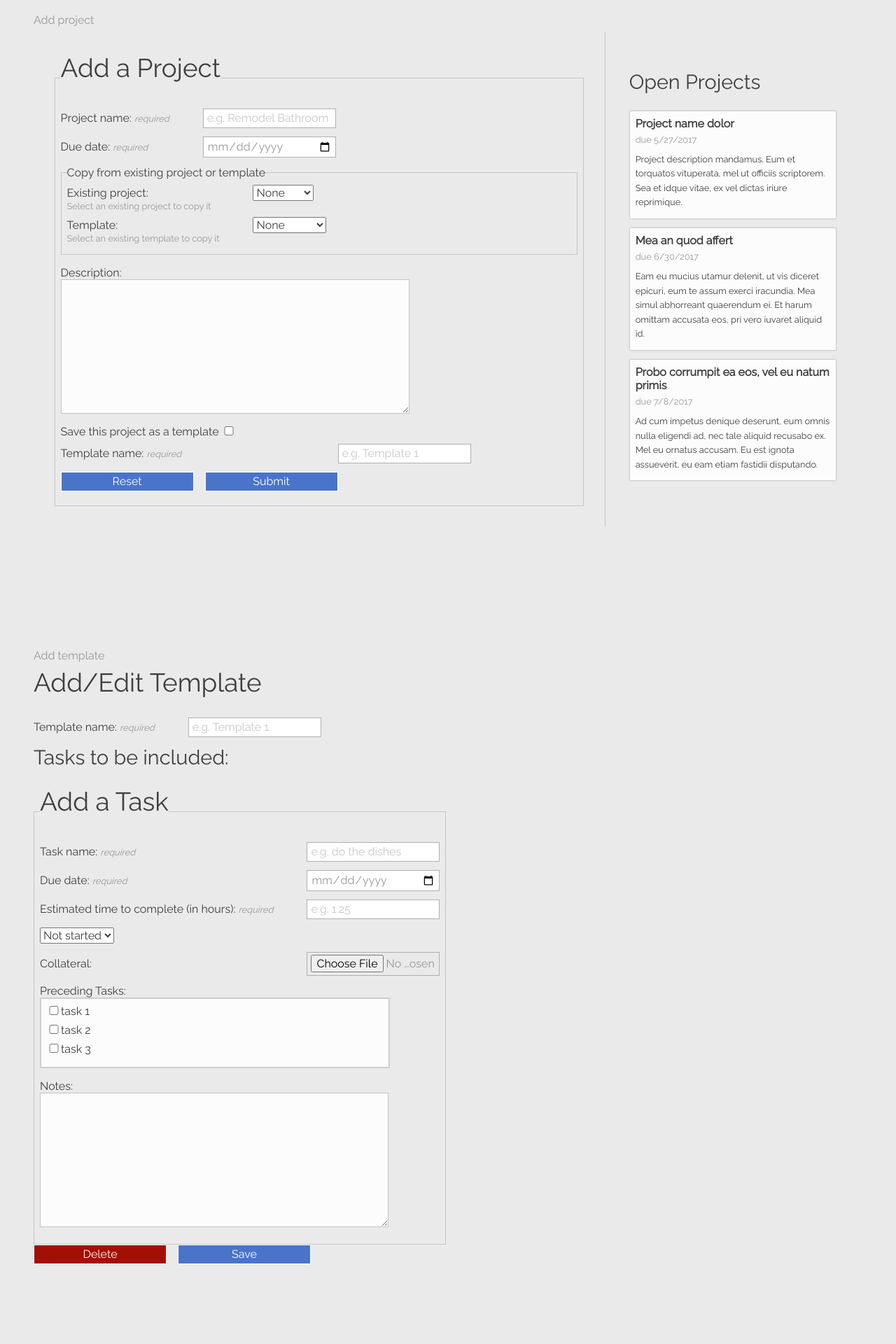
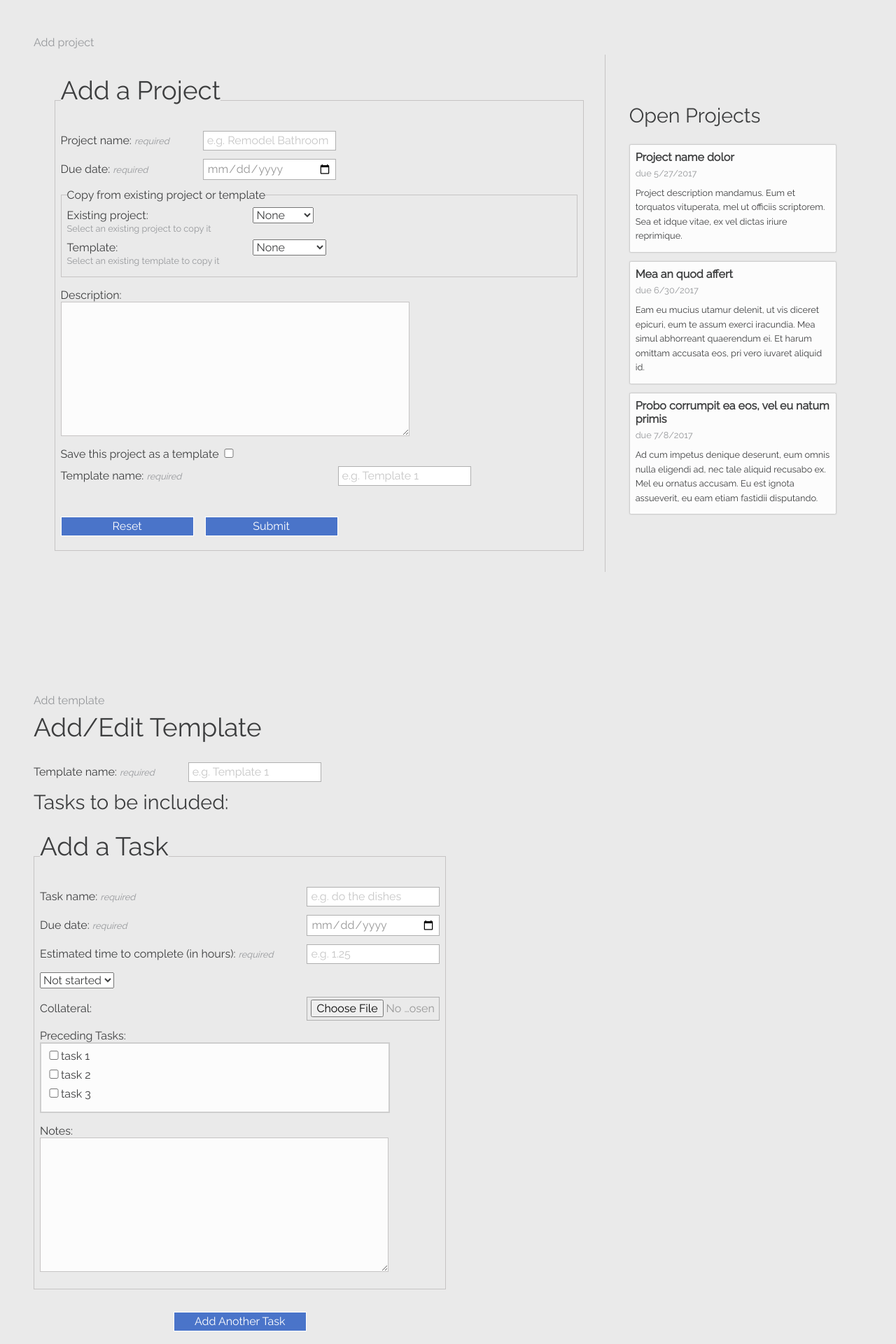
Before and after one commit to bemarlan/project-management, a PHP site: page / in a window 1280 px wide. Shown: the part 3200-5120 px from the top of the page at 70% size. Run offline with PHP 8.4, Linux system fonts and the light colour scheme; data that the repository does not hold is empty; a stand-in replaces the project's code that opens the database connection.

Commit message:
added repeating addtask form structure

```diff
--- a/css/styles.css
+++ b/css/styles.css
@@ -106,6 +106,7 @@ input[type="reset"] {
 	color: #ffffff;
 	border: 1px solid #ffffff;
 	cursor: pointer;
+	margin-top: 2rem;
 }
 
 /* ---- FORM ---- */
@@ -201,6 +202,14 @@ input[type="checkbox"] {
 			text-align: left;
 		}
 	}
+.center {
+	text-align: center;
+}
+	@media screen and (max-width: 50rem) {
+		.center {
+			text-align: left;
+		}
+	}
 
 /* ---- COLORS ---- */
 .green {
--- /dev/null
+++ b/forms/fields/addTaskButton.php
@@ -0,0 +1,7 @@
+<!--
+	declare div wrapper outside of php include
+-->
+
+<script src="forms/fields/js/addTaskButton-post.js"></script>
+
+<input id="addTaskButton" type="submit" name="submit" value="Add Another Task">
--- a/forms/template/templateform.php
+++ b/forms/template/templateform.php
@@ -13,6 +13,10 @@
 
 <h3>Tasks to be included:</h2>
 
-<fieldset>
-	<?php include 'forms/task/taskform.php'; ?>
-</fieldset>
+<div>
+	<form id="addTask" action="taskform-post.php" method="post" novalidate="novalidate">
+		<fieldset>
+			<?php include 'forms/task/taskform.php'; ?>
+		</fieldset>
+	</form>
+</div>
--- a/structures/addtemplate.php
+++ b/structures/addtemplate.php
@@ -2,7 +2,10 @@
 
 <form id="addTemplate" action="templateform-post.php" method="post" novalidate="novalidate">
 	<div>
-		<?php include 'forms/template/templateform.php'; ?>
+			<?php include 'forms/template/templateform.php'; ?>
+			<div class="center">
+				<?php include 'forms/fields/addTaskButton.php'; ?>
+			</div>
 		<?php include 'forms/template/submitTemplate.php'; ?>
 	</div>
 </form>
```
Also changed, not shown: README.md, forms/fields/js/addTaskButton-post.js (added).
